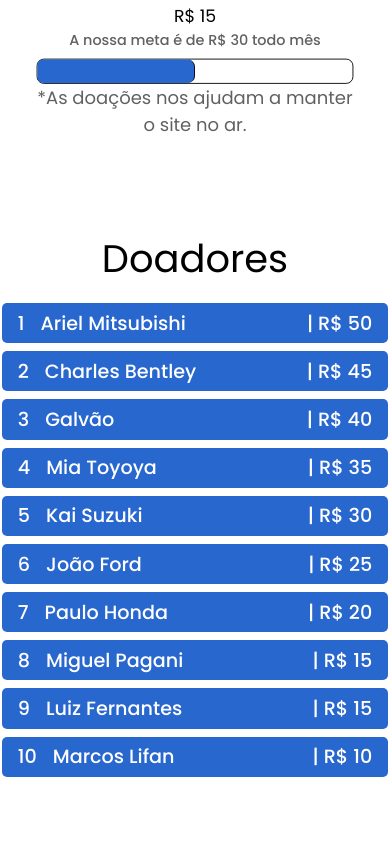
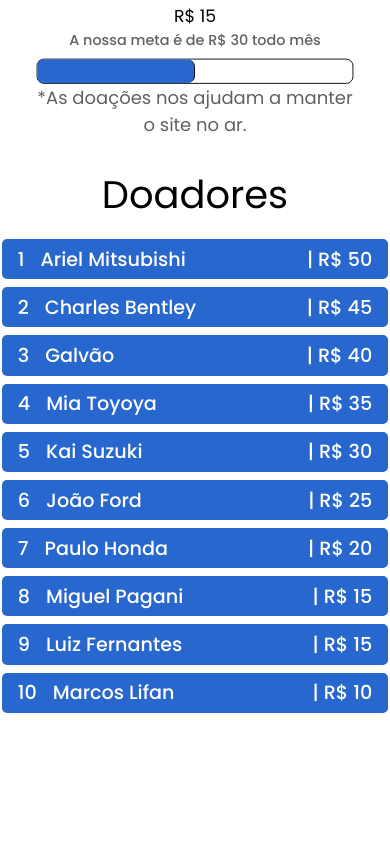
Before and after one commit to Cadu710/AVR.github.io, a plain HTML site: page index.html in a window 390 px wide. Shown: the part 1009-1864 px from the top of the page. Drawn offline with Linux system fonts and the light colour scheme.

Commit message:
Update index.html

```diff
--- a/index.html
+++ b/index.html
@@ -498,7 +498,7 @@ a{
        .progresso > #pt{
        }
        .pedinte {
-        margin-top: 20rem;
+        margin-top: 16rem;
        }
        .pedinte li{
         width: 95vw;
```
